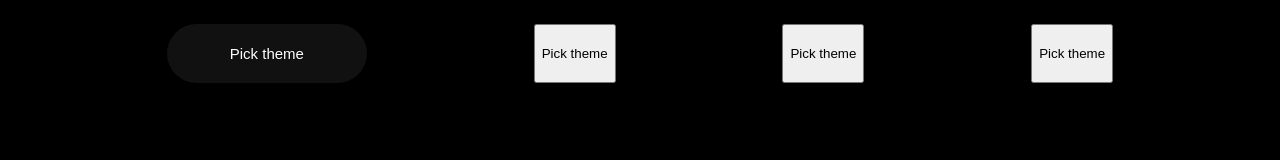
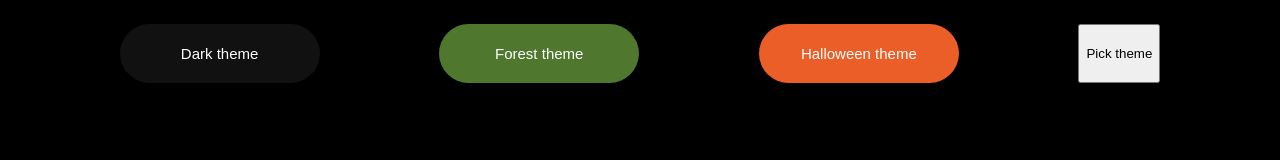
Before and after one commit to luddenojd/dropdown-menu, a React (Create React App) app: page / in a window 1280 px wide. Shown: the top 160 px of the page. Built offline with nearby package versions, Linux system fonts and the light colour scheme; no server answers.

Commit message:
Halloween theme done

```diff
--- a/src/App.css
+++ b/src/App.css
@@ -1,40 +1,10 @@
-/* .App {
-  display: flex;
-  flex-direction: column;
-  align-items: center;
-  justify-content: space-evenly;
-  width: 100%;
-  height: 750px;
-  background: #31572c;
-} */
-
 .wrapper {
   margin-bottom: 100px;
 }
 
-/* .drop-down {
-  display: flex;
-  align-items: center;
-  justify-content: space-between;
-  padding-left: 20px;
-  padding-right: 20px;
-  height: 50px;
-  width: 400px;
-  background: #4f772d;
-  color: white;
-  border-radius: 10px;
-  margin-bottom: 10px;
-  position: relative;
-  font-size: 22px;
-} */
-
 h4 {
   font-weight: 400;
 }
-
-/* .drop-down:hover {
-  filter: drop-shadow(0 0 0.5rem #132a13);
-} */
 
 .button-container {
   display: flex;
@@ -56,17 +26,31 @@ h4 {
   background: #232323;
 }
 
-/* .drop-down-menu {
-  height: 200px;
-  width: 440px;
-  background: #90a955;
-  border-radius: 10px;
-  position: absolute;
+.green-theme {
+  width: 200px;
+  border-radius: 30px;
+  border: none;
+  background: #4f772d;
+  color: white;
+  font-size: 15px;
 }
 
-.drop-down-menu:hover {
-  filter: drop-shadow(0 0 0.1rem #ecf39e);
-} */
+.green-theme:hover {
+  background: #6ca03f;
+}
+
+.halloween-theme {
+  width: 200px;
+  border-radius: 30px;
+  border: none;
+  background: #eb5e28;
+  color: white;
+  font-size: 15px;
+}
+
+.halloween-theme:hover {
+  background: #6ca03f;
+}
 
 ul {
   list-style-type: none;
@@ -80,16 +64,6 @@ ul {
   display: none;
 }
 
-/* li {
-  color: #132a13;
-}
-
-li:hover {
-  color: white;
-  background: #4f772d;
-  border-radius: 10px;
-} */
-
 .list-item {
   margin: 0px 0px 0px 10px;
 }
--- a/src/App.js
+++ b/src/App.js
@@ -10,6 +10,10 @@ import {
   GreenDropMenu,
   GreenListItem,
   DarkListItem,
+  HalloweenBackground,
+  HalloweenDropdown,
+  HalloweenDropMenu,
+  HalloweenListItem,
 } from "./themes/constant.js"
 import { useState, useEffect } from "react"
 
@@ -49,6 +53,12 @@ function App() {
     setDropMenuTag(DarkDropMenu)
     setListItemTag(DarkListItem)
   }
+  function halloweenTheme() {
+    setBackgroundTag(HalloweenBackground)
+    setDropdownTag(HalloweenDropdown)
+    setDropMenuTag(HalloweenDropMenu)
+    setListItemTag(HalloweenListItem)
+  }
   function clearCityAndMenu() {
     setDrop(false)
     setShowCity(null)
@@ -57,13 +67,13 @@ function App() {
     <BackgroundTag className="App">
       <div className="button-container">
         <button onClick={darkTheme} className="dark-theme">
-          <h4>Pick theme</h4>
+          <h4>Dark theme</h4>
         </button>
-        <button onClick={greenTheme}>
-          <h4>Pick theme</h4>
+        <button onClick={greenTheme} className="green-theme">
+          <h4>Forest theme</h4>
         </button>
-        <button>
-          <h4>Pick theme</h4>
+        <button onClick={halloweenTheme} className="halloween-theme">
+          <h4>Halloween theme</h4>
         </button>
         <button>
           <h4>Pick theme</h4>
--- a/src/themes/constant.js
+++ b/src/themes/constant.js
@@ -36,6 +36,24 @@ export const GreenDropdown = styled.div`
     filter: drop-shadow(0 0 0.5rem #132a13);
   }
 `
+export const HalloweenDropdown = styled.div`
+  display: flex;
+  align-items: center;
+  justify-content: space-between;
+  padding-left: 20px;
+  padding-right: 20px;
+  height: 50px;
+  width: 400px;
+  background: #eb5e28;
+  color: white;
+  border-radius: 10px;
+  margin-bottom: 10px;
+  position: relative;
+  font-size: 22px;
+  &:hover {
+    filter: drop-shadow(0 0 0.5rem #252422);
+  }
+`
 export const GreenBackground = styled.div`
   display: flex;
   flex-direction: column;
@@ -54,6 +72,15 @@ export const DarkBackground = styled.div`
   height: 750px;
   background: #000000;
 `
+export const HalloweenBackground = styled.div`
+  display: flex;
+  flex-direction: column;
+  align-items: center;
+  justify-content: space-evenly;
+  width: 100%;
+  height: 750px;
+  background: #403d39;
+`
 export const GreenDropMenu = styled.div`
   height: 200px;
   width: 440px;
@@ -71,7 +98,17 @@ export const DarkDropMenu = styled.div`
   border-radius: 10px;
   position: absolute;
   &:hover {
-    filter: drop-shadow(0 0 0.1rem #ecf39e);
+    filter: drop-shadow(0 0 0.1rem #7a7a7a);
+  }
+`
+export const HalloweenDropMenu = styled.div`
+  height: 200px;
+  width: 440px;
+  background: #252422;
+  border-radius: 10px;
+  position: absolute;
+  &:hover {
+    filter: drop-shadow(0 0 0.1rem #ccc5b9);
   }
 `
 export const GreenListItem = styled.div`
@@ -89,3 +126,11 @@ export const DarkListItem = styled.div`
     border-radius: 10px;
   }
 `
+export const HalloweenListItem = styled.div`
+  color: white;
+  &:hover {
+    color: #252422;
+    background: #ccc5b9;
+    border-radius: 10px;
+  }
+`
```
